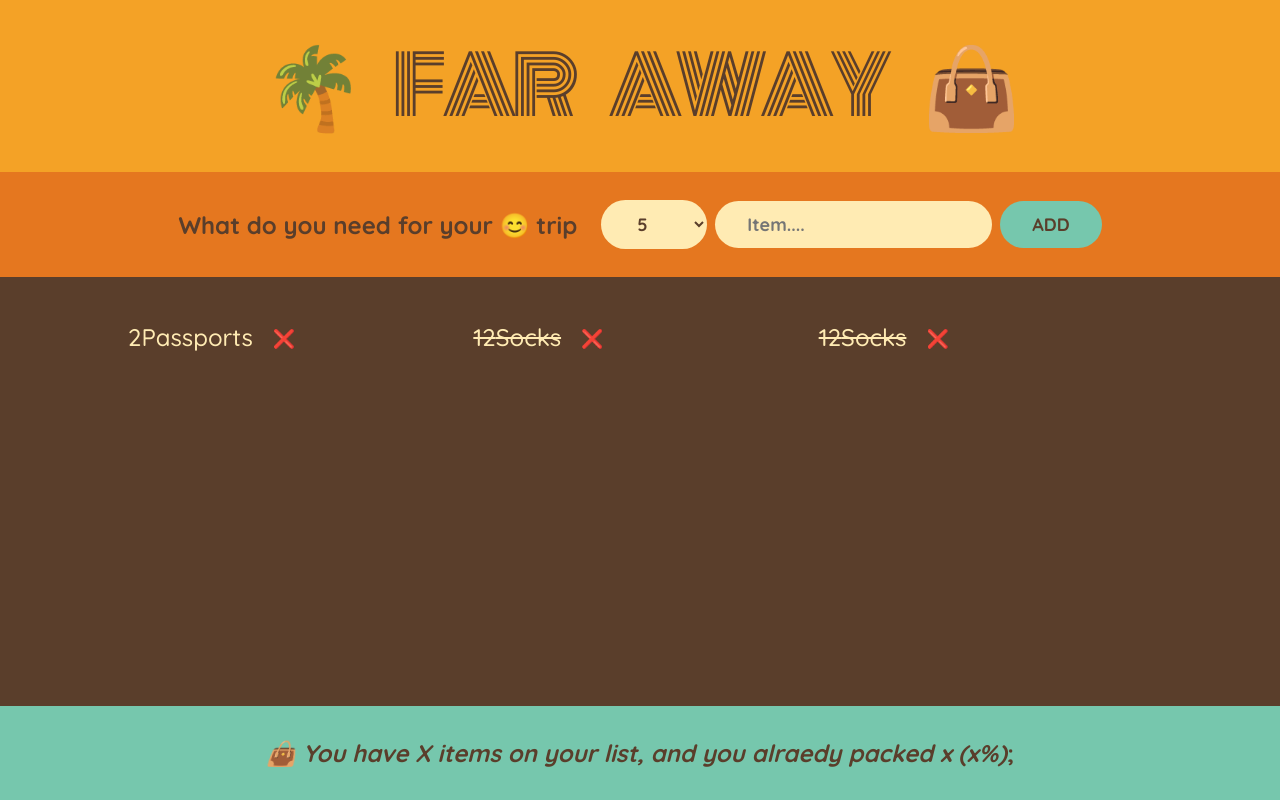
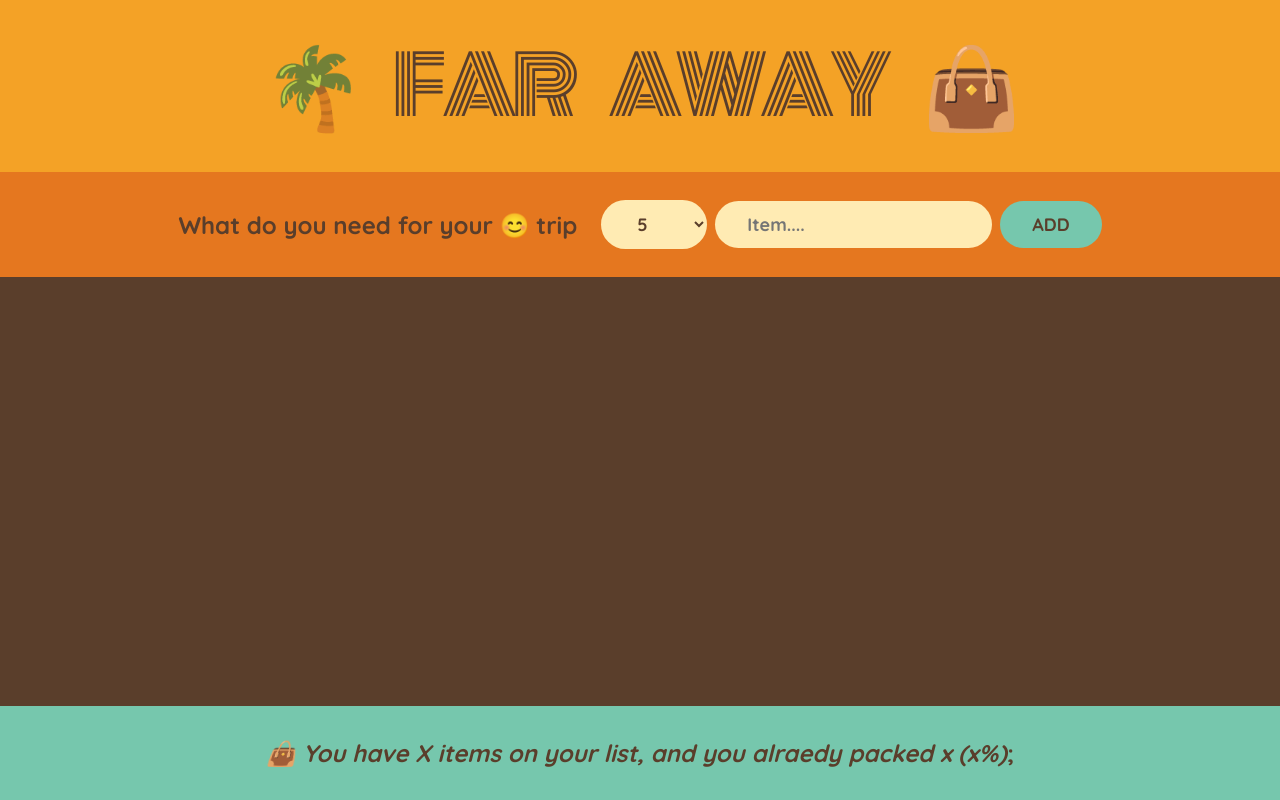
Before and after one commit to imt-eiaz/travel-list, a React (Create React App) app: page / in a window 1280 px wide. Built offline with nearby package versions, Linux system fonts and the light colour scheme; the HTML template or start-up script is replaced by a standard one.

Commit message:
4. Thinking About State and Lifting State Up

```diff
--- a/src/App.js
+++ b/src/App.js
@@ -7,12 +7,18 @@
 ];
 
 export default function App() {
+  const [items, setItems] = useState([]);
+
+  function handleAddItems(item) {
+    setItems((items) => [...items, item]);
+  }
+
   return (
     <>
       <div className="app">
         <Logo />
-        <Form />
-        <PackingList />
+        <Form onAddItems={handleAddItems} />
+        <PackingList items={items} />
         <Stats />
       </div>
     </>
@@ -23,10 +29,9 @@
   return <h1>🌴 Far Away 👜</h1>;
 }
 
-function Form() {
+function Form({ onAddItems }) {
   const [description, setDescription] = useState("");
   const [quantity, setQuantity] = useState(5);
-  const [items, setItems] = useState([]);
 
   function handleSubmit(e) {
     e.preventDefault();
@@ -37,6 +42,7 @@
 
     console.log(newItem);
 
+    onAddItems(newItem);
     setDescription("");
     setQuantity("");
   }
@@ -65,11 +71,11 @@
   );
 }
 
-function PackingList() {
+function PackingList({ items }) {
   return (
     <div className="list">
       <ul>
-        {initialItems.map((item) => (
+        {items.map((item) => (
           <Item item={item} key={item.id} />
         ))}
       </ul>
@@ -81,8 +87,7 @@
   return (
     <li>
       <span style={item.packed ? { textDecoration: "line-through" } : {}}>
-        {item.quantity}
-        {item.description}
+        {item.quantity} {item.description}
       </span>
       <button>❌</button>
     </li>
--- a/src/index.css
+++ b/src/index.css
@@ -94,7 +94,7 @@
 .list ul {
   list-style: none;
   width: 80%;
-  overflow: scroll;
+  /* overflsow: scroll; */
 
   display: grid;
   grid-template-columns: repeat(auto-fit, minmax(250px, 1fr));
@@ -106,7 +106,7 @@
 .list li {
   display: flex;
   align-items: center;
-  gap: 1.2rem;
+  gap: 1.5rem;
 }
 
 input[type="checkbox"] {
```
